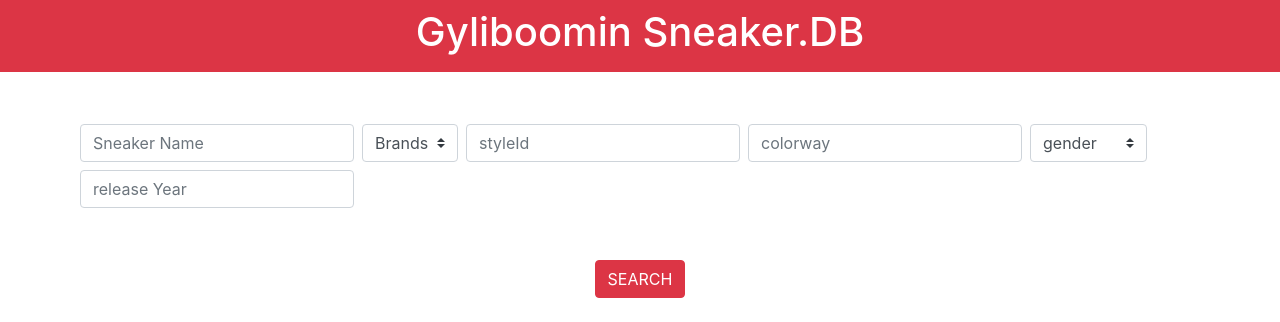
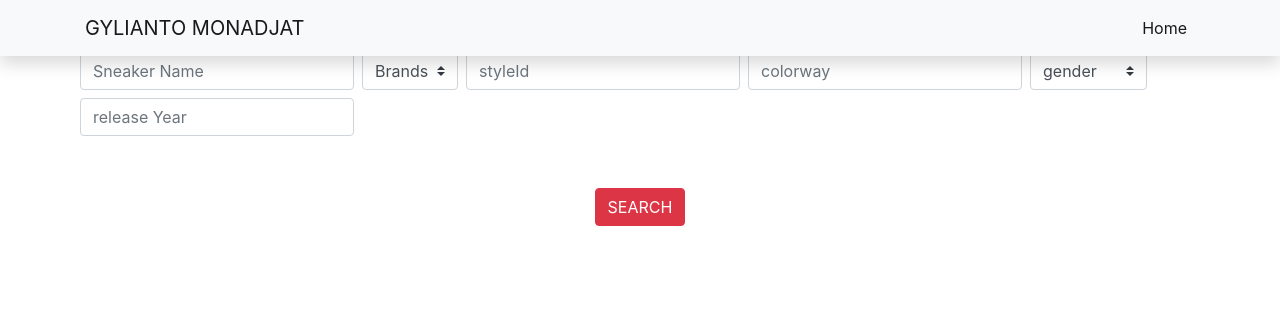
Before and after one commit to gylianto/sneaker-api, a PHP site: page / in a window 1280 px wide. Shown: the top 322 px of the page. Run offline with PHP 8.4, Linux system fonts and the light colour scheme; data that the repository does not hold is empty; some libraries are stand-ins or nearby versions.

Commit message:
andere header

```diff
--- a/index.php
+++ b/index.php
@@ -8,16 +8,30 @@
     <meta name="viewport" content="width=device-width, initial-scale=1.0">
     <title>Sneaker Database</title>
     <link rel="icon" type="image/png" href="images/database-solid.svg">
-    <link rel="stylesheet"
-        href="https://stackpath.bootstrapcdn.com/bootstrap/4.5.0/css/bootstrap.min.css"
-        integrity="sha384-9aIt2nRpC12Uk9gS9baDl411NQApFmC26EwAOH8WgZl5MYYxFfc+NcPb1dKGj7Sk"
-        crossorigin="anonymous">
+    <link rel='stylesheet' href='https://maxcdn.bootstrapcdn.com/font-awesome/4.7.0/css/font-awesome.min.css'>
+<link rel="stylesheet" href="https://stackpath.bootstrapcdn.com/bootstrap/4.5.0/css/bootstrap.min.css" integrity="sha384-9aIt2nRpC12Uk9gS9baDl411NQApFmC26EwAOH8WgZl5MYYxFfc+NcPb1dKGj7Sk" crossorigin="anonymous">
+
+<!-- JS, Popper.js, and jQuery -->
+<script src="https://code.jquery.com/jquery-3.5.1.slim.min.js" integrity="sha384-DfXdz2htPH0lsSSs5nCTpuj/zy4C+OGpamoFVy38MVBnE+IbbVYUew+OrCXaRkfj" crossorigin="anonymous"></script>
+<script src="https://cdn.jsdelivr.net/npm/popper.js@1.16.0/dist/umd/popper.min.js" integrity="sha384-Q6E9RHvbIyZFJoft+2mJbHaEWldlvI9IOYy5n3zV9zzTtmI3UksdQRVvoxMfooAo" crossorigin="anonymous"></script>
+<script src="https://stackpath.bootstrapcdn.com/bootstrap/4.5.0/js/bootstrap.min.js" integrity="sha384-OgVRvuATP1z7JjHLkuOU7Xw704+h835Lr+6QL9UvYjZE3Ipu6Tp75j7Bh/kR0JKI" crossorigin="anonymous"></script>
     <link rel="stylesheet" href="css/main.css">
 </head>
 <body>
-    <nav class="navbar navbar-expand-sm bg-danger justify-content-center">
-        <h1 class="text-white">Gyliboomin Sneaker.DB</h1>
-    </nav>
+<nav class="navbar navbar-expand-lg navbar-light bg-light shadow fixed-top">
+		<div class="container"> <a class="navbar-brand" href="#">GYLIANTO MONADJAT</a>
+			<button class="navbar-toggler" type="button" data-toggle="collapse" data-target="#navbarResponsive" aria-controls="navbarResponsive" aria-expanded="false" aria-label="Toggle navigation"> <span class="navbar-toggler-icon"></span>
+			</button>
+			<div class="collapse navbar-collapse" id="navbarResponsive">
+				<ul class="navbar-nav ml-auto">
+					<li class="nav-item active"> <a class="nav-link" href="https://gyliboomin.nl">Home
+                          <span class="sr-only">(current)</span>
+                        </a>
+                    </li>
+                </ul>
+			</div>
+		</div>
+	</nav>
     <div class="container mx-auto py-5 ">
         <form action="" class="form-inline">
             <div class="form-row align-items-center">
```
